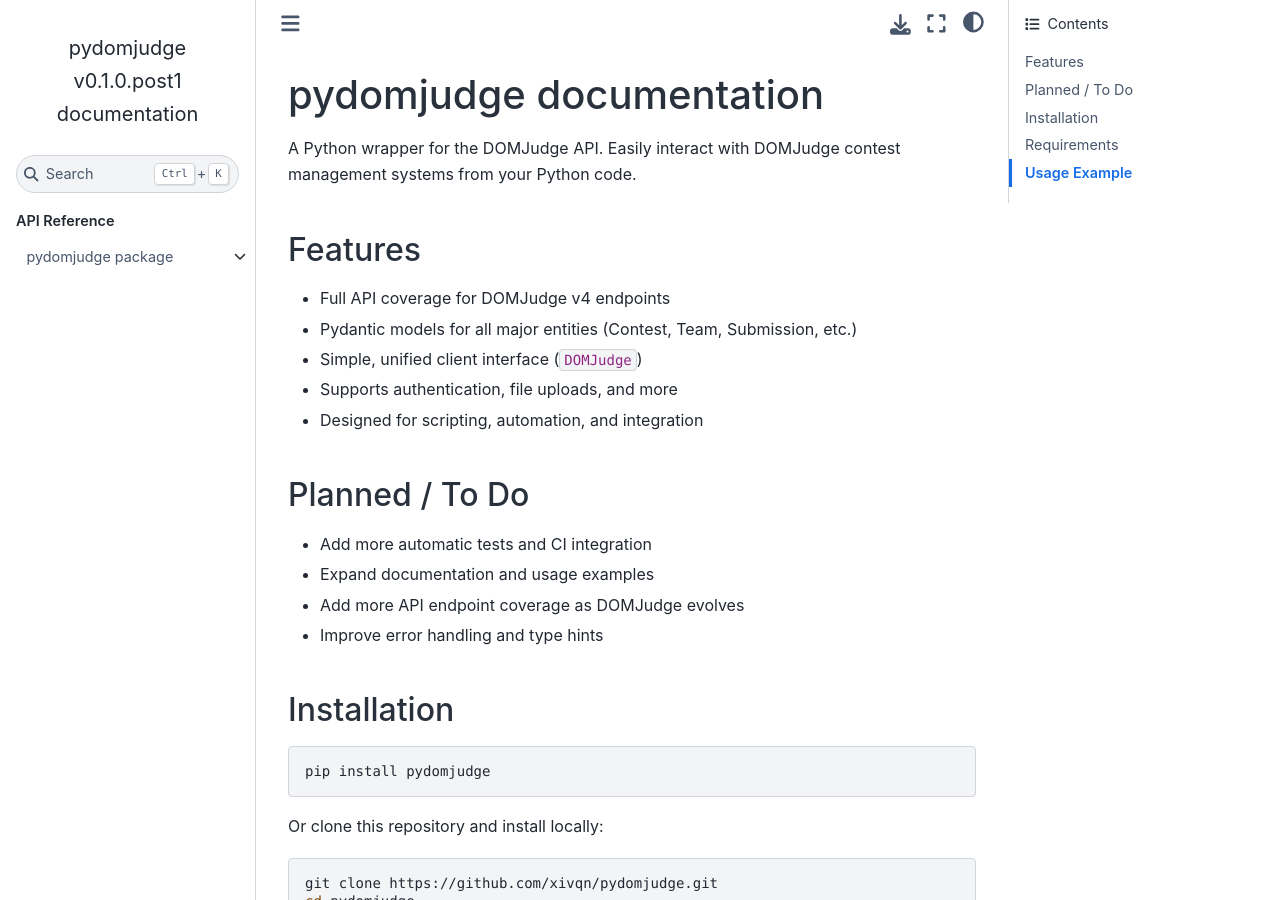
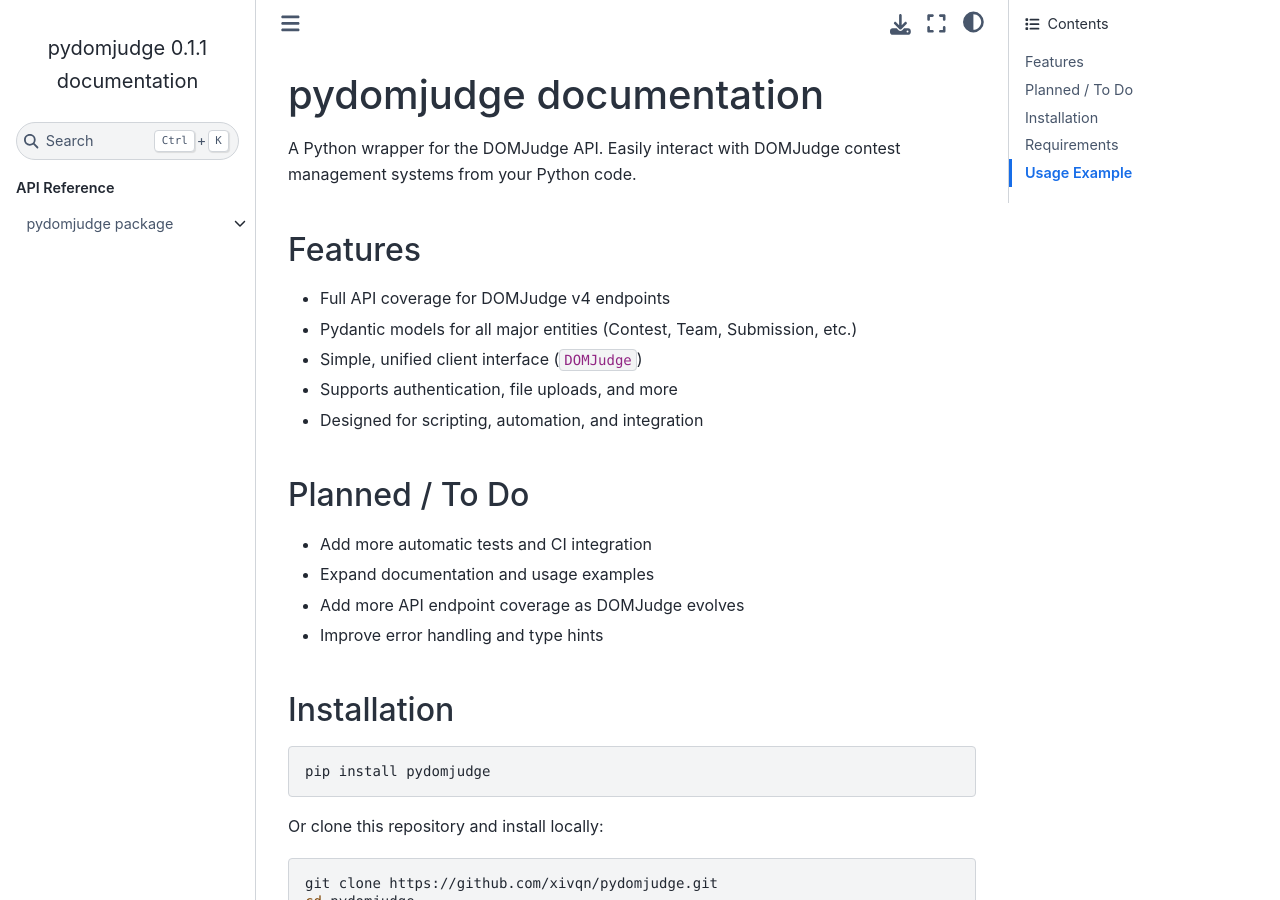
Before and after one commit to xIvqn/pydomjudge, a Sphinx documentation site: the page built from docs/index.rst, in a window 1280 px wide and 900 px high. Built offline with Sphinx 7.4.7 and the Sphinx Book theme 1.1.4, drawn with Linux system fonts in a browser that asks for light colours.

Commit message:
fea: bump 0.1.0.post1 -> 0.1.1

```diff
--- a/docs/conf.py
+++ b/docs/conf.py
@@ -9,7 +9,7 @@
 project = 'pydomjudge'
 copyright = '2025, xIvqn'
 author = 'xIvqn'
-release = 'v0.1.0.post1'
+release = '0.1.1'
 
 # -- General configuration ---------------------------------------------------
 # https://www.sphinx-doc.org/en/master/usage/configuration.html#general-configuration
--- a/pyproject.toml
+++ b/pyproject.toml
@@ -4,7 +4,7 @@ build-backend = "setuptools.build_meta"
 
 [project]
 name = "pydomjudge"
-version = "0.0.1-beta2"
+version = "0.1.1"
 authors = [
   { name="xIvqn", email="xivqn@proton.me" },
 ]
```
